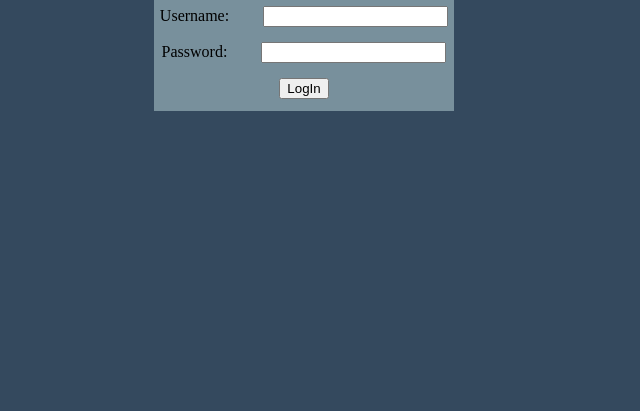
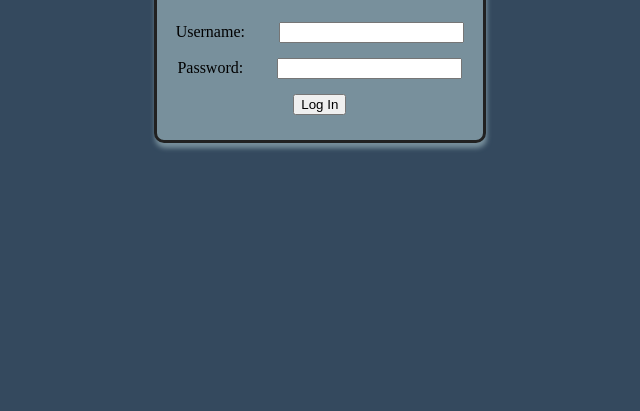
Before and after one commit to gsailer/simple-login, a plain HTML site: page index.html in a window 1280 px wide. Shown: the part 389-800 px from the top of the page, without its empty margins (336-976 px from the left). Drawn offline with Linux system fonts and the light colour scheme.

Commit message:
border-style changes

```diff
--- a/index.css
+++ b/index.css
@@ -11,6 +11,11 @@ body {
 	margin: -100px 0 0 -150px;
 	text-align: center;
 	background-color: #78909C;
+	border-radius: 10px;
+	border-style: solid;
+	border-color: #212121;
+	padding: 1%;
+	box-shadow: 1px 5px 5px #78909C;
 }
 
 #login input {
--- a/index.html
+++ b/index.html
@@ -12,7 +12,7 @@
 			<input type="text" name="username">
 			<span class="textinbox">Password:</span>
 			<input type="password" name="password"><br>
-			<input type="submit" value="LogIn">
+			<input type="submit" value="Log In">
 		</form>
 		</div>
 	</body>
```
